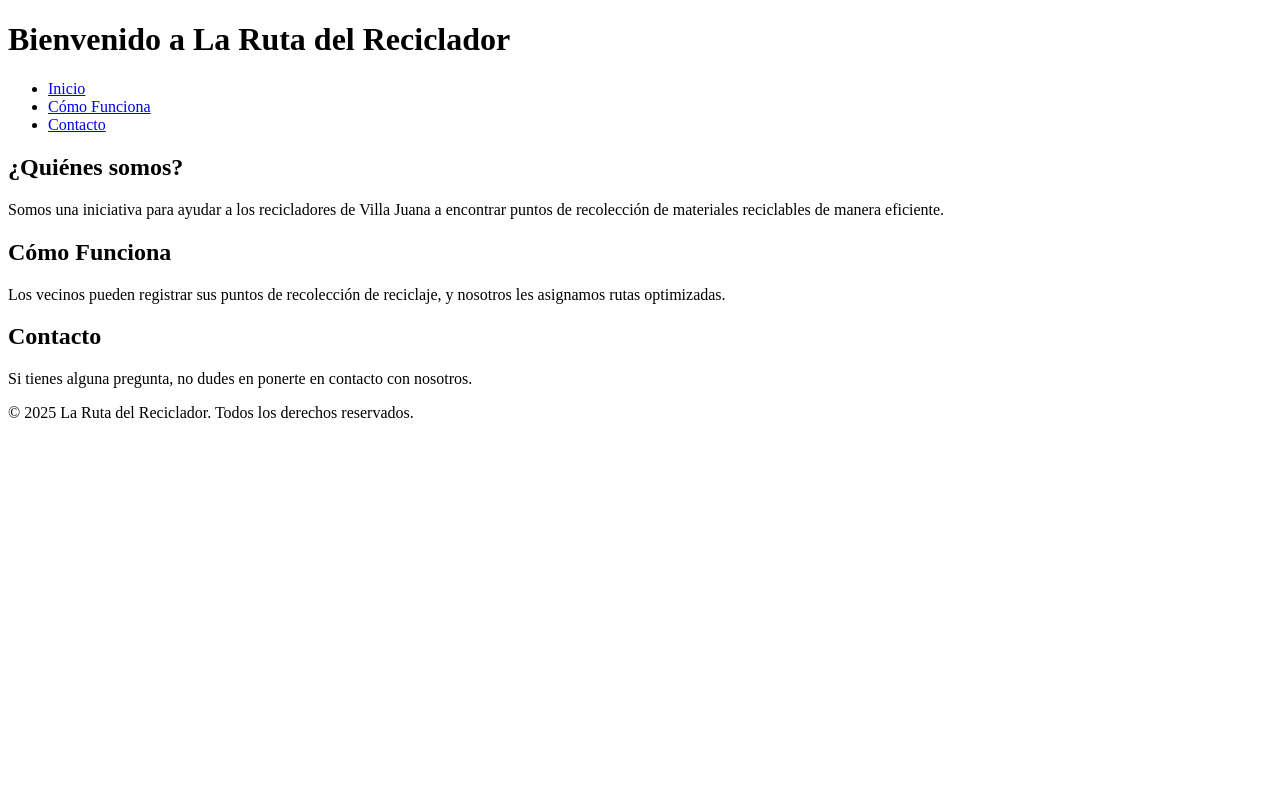
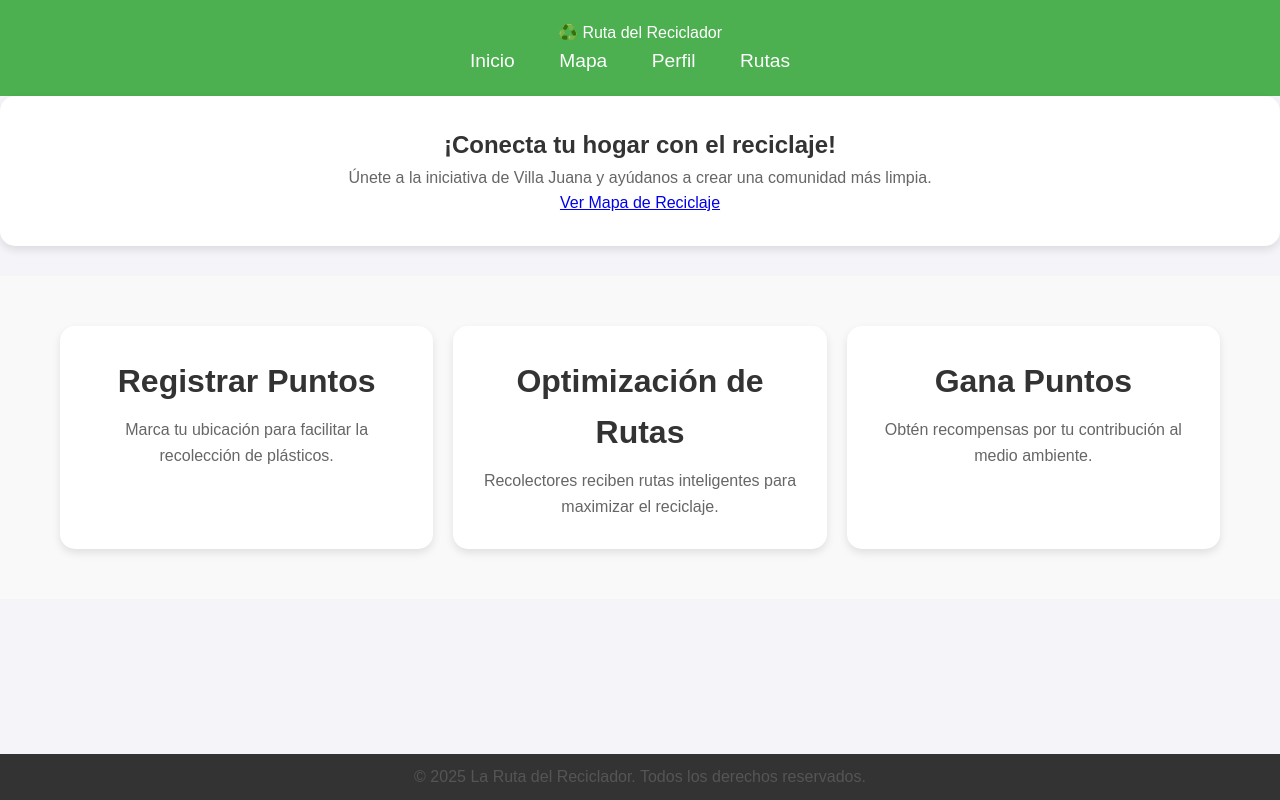
Before and after one commit to gilstrong/la-ruta-del-reciclador, a plain HTML site: page src/pages/index.html in a window 1280 px wide. Drawn offline with Linux system fonts and the light colour scheme; files whose address does not match are found by name.

Commit message:
Enhance homepage layout and navigation; add hero and features sections

```diff
--- a/src/pages/index.html
+++ b/src/pages/index.html
@@ -4,43 +4,50 @@
     <meta charset="UTF-8">
     <meta name="viewport" content="width=device-width, initial-scale=1.0">
     <title>La Ruta del reciclador</title>
-    <link rel="stylesheet" href="styles.css">
+    <link rel="stylesheet" href="C:\Users\jaime\la-ruta-del-reciclador\src\styles\main.css">
 </head>
 <body>
 
 </head>
 <body>
-    <!-- Encabezado de la página -->
+
     <header>
-        <h1>Bienvenido a La Ruta del Reciclador</h1>
-        <nav>
-            <ul>
-                <li><a href="#inicio">Inicio</a></li>
-                <li><a href="#como-funciona">Cómo Funciona</a></li>
-                <li><a href="#contacto">Contacto</a></li>
+        <nav class="navbar">
+            <div class="logo">♻️ Ruta del Reciclador</div>
+            <ul class="nav-links">
+                <li><a href="index.html">Inicio</a></li>
+                <li><a href="mapa.html">Mapa</a></li>
+                <li><a href="perfil.html">Perfil</a></li>
+                <li><a href="rutas.html">Rutas</a></li>
             </ul>
         </nav>
     </header>
 
-    <!-- Sección principal de la página -->
-    <main>
-        <section id="inicio">
-            <h2>¿Quiénes somos?</h2>
-            <p>Somos una iniciativa para ayudar a los recicladores de Villa Juana a encontrar puntos de recolección de materiales reciclables de manera eficiente.</p>
-        </section>
+    <!-- Hero principal -->
+    <section class="hero">
+        <h1>¡Conecta tu hogar con el reciclaje!</h1>
+        <p>Únete a la iniciativa de Villa Juana y ayúdanos a crear una comunidad más limpia.</p>
+        <a href="mapa.html" class="btn-primary">Ver Mapa de Reciclaje</a>
+    </section>
 
-        <section id="como-funciona">
-            <h2>Cómo Funciona</h2>
-            <p>Los vecinos pueden registrar sus puntos de recolección de reciclaje, y nosotros les asignamos rutas optimizadas.</p>
-        </section>
+    <!-- Sección de características -->
+    <section class="features">
+        <div class="container">
+            <div class="feature">
+                <h2>Registrar Puntos</h2>
+                <p>Marca tu ubicación para facilitar la recolección de plásticos.</p>
+            </div>
+            <div class="feature">
+                <h2>Optimización de Rutas</h2>
+                <p>Recolectores reciben rutas inteligentes para maximizar el reciclaje.</p>
+            </div>
+            <div class="feature">
+                <h2>Gana Puntos</h2>
+                <p>Obtén recompensas por tu contribución al medio ambiente.</p>
+            </div>
+        </div>
+    </section>
 
-        <section id="contacto">
-            <h2>Contacto</h2>
-            <p>Si tienes alguna pregunta, no dudes en ponerte en contacto con nosotros.</p>
-        </section>
-    </main>
-
-    <!-- Pie de página -->
     <footer>
         <p>&copy; 2025 La Ruta del Reciclador. Todos los derechos reservados.</p>
     </footer>
--- a/src/styles/main.css
+++ b/src/styles/main.css
@@ -47,8 +47,80 @@ nav ul li a:hover {
     background-color: #45a049;
     border-radius: 5px;
 }
+.hero       {
+    background-color: #ffffff;
+    padding: 30px;
+    border-radius: 15px; /* Bordes redondeados */
+    box-shadow: 0 4px 8px rgba(0, 0, 0, 0.1); /* Sombra suave */
+    flex: 1 1 calc(30% - 20px); /* Que cada uno ocupe un 30% más o menos */
+    text-align: center;
+    transition: transform 0.3s;
+}
 
+.hero:hover {
+    transform: translateY(-5px);
+}
+
+/* Títulos dentro de cada Feature */
+.hero h2 {
+    margin-bottom: 10px;
+    color: #333;
+}
+
+/* Texto dentro de cada Feature */
+.hero p {
+    color: #666;
+    font-size: 16px;
+}
 /* Estilo de las secciones */
+
+.container {
+    max-width: 1200px;
+    margin: 0 auto;
+    padding: 0 20px;
+}
+
+/* Sección Features */
+.features {
+    background-color: #f9f9f9;
+    padding: 50px 0;
+}
+
+.features .container {
+    display: flex;
+    justify-content: space-between;
+    flex-wrap: wrap; /* Para que se acomode bonito en pantallas pequeñas */
+    gap: 20px; /* Espacio entre los feature cards */
+}
+
+/* Cada Feature en su tarjetita */
+.feature {
+    background-color: #ffffff;
+    padding: 30px;
+    border-radius: 15px; /* Bordes redondeados */
+    box-shadow: 0 4px 8px rgba(0, 0, 0, 0.1); /* Sombra suave */
+    flex: 1 1 calc(30% - 20px); /* Que cada uno ocupe un 30% más o menos */
+    text-align: center;
+    transition: transform 0.3s;
+}
+
+/* Animación cuando pasas el mouse */
+.feature:hover {
+    transform: translateY(-5px);
+}
+
+/* Títulos dentro de cada Feature */
+.feature h2 {
+    margin-bottom: 10px;
+    color: #333;
+}
+
+/* Texto dentro de cada Feature */
+.feature p {
+    color: #666;
+    font-size: 16px;
+}
+
 main {
     padding: 30px 10%;
 }
```
Also changed, not shown: src/pages/mapa.html (added), src/pages/perfil.html (added), src/pages/rutas.html (added).
